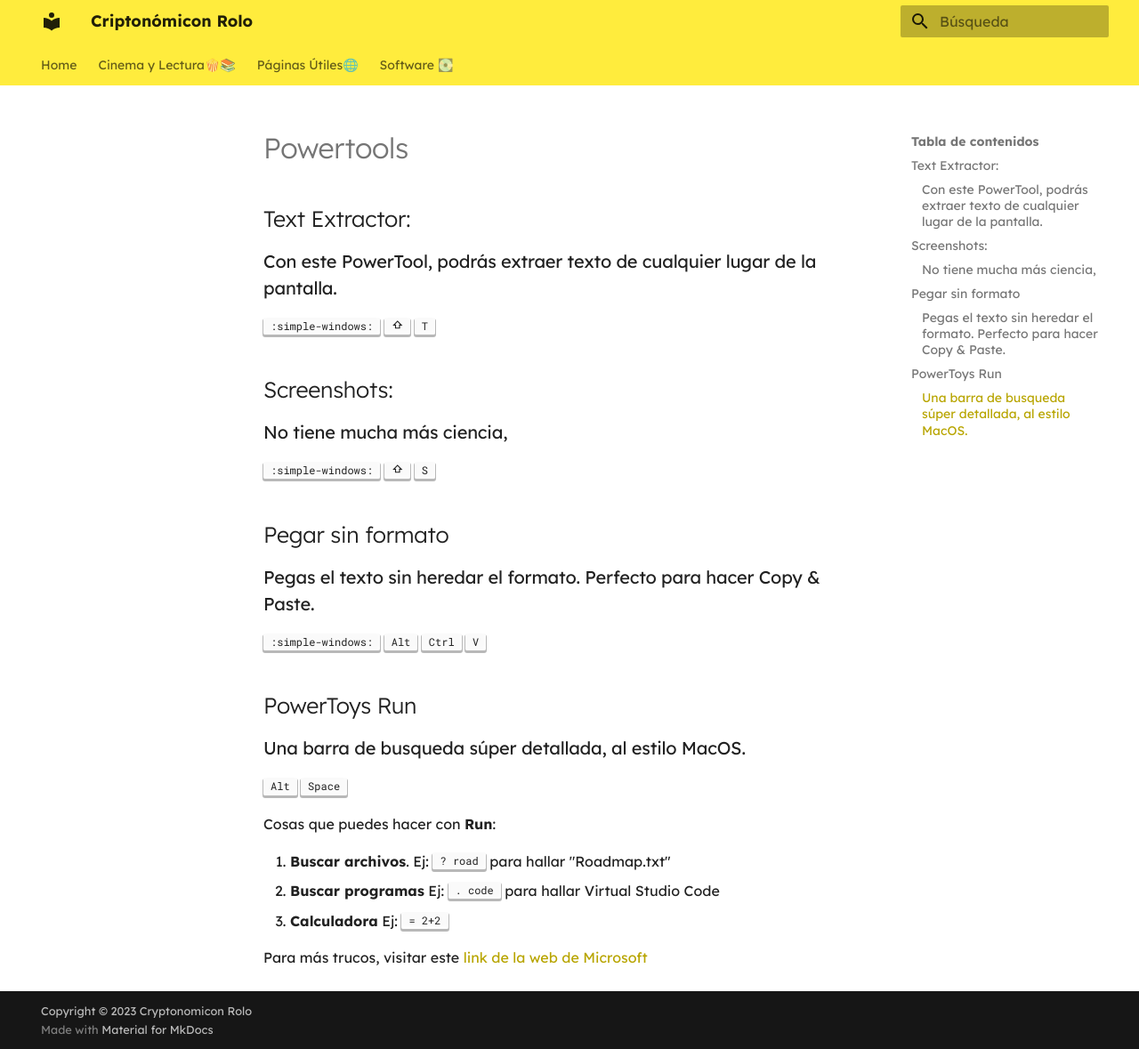
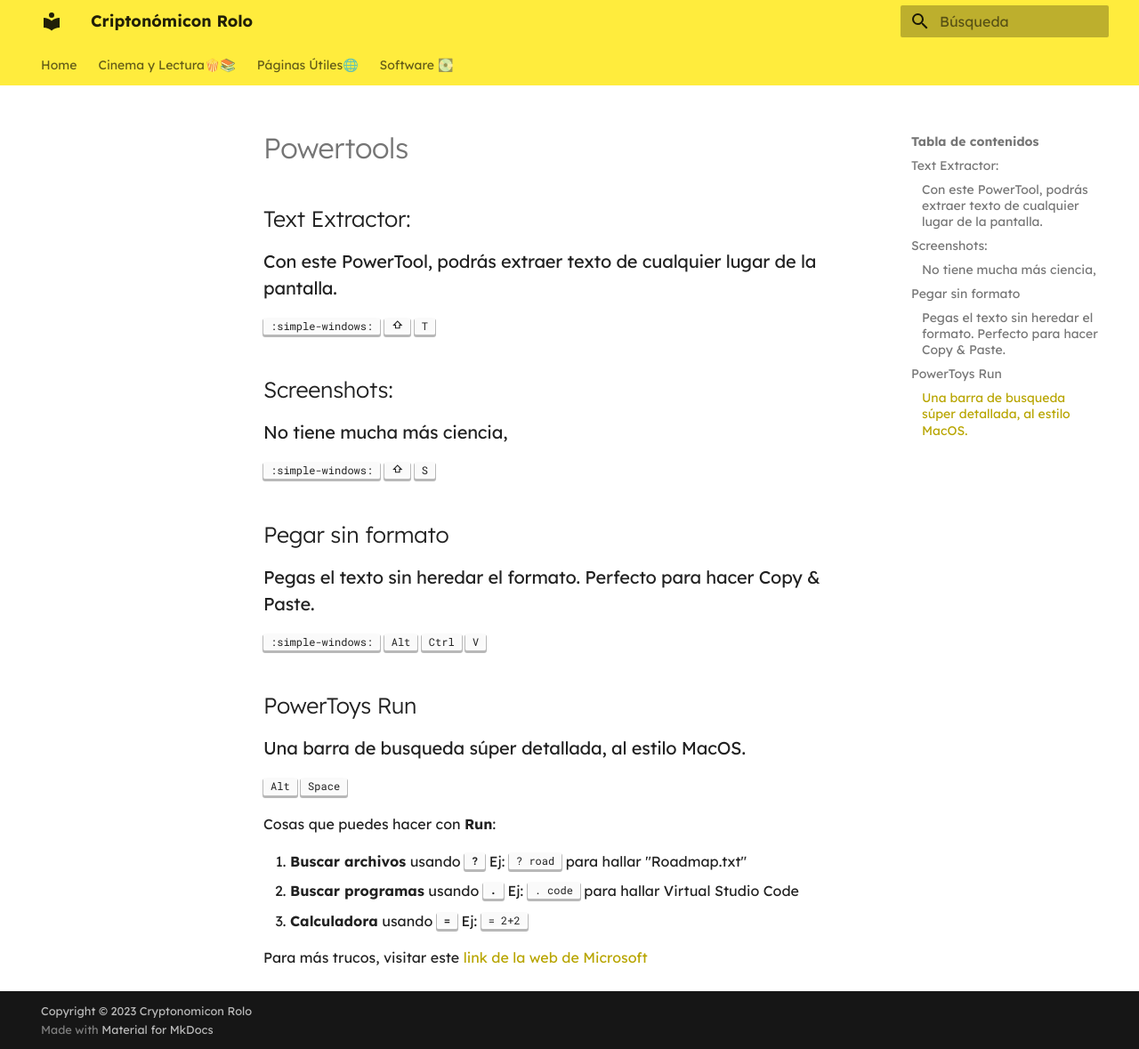
Before and after one commit to CannolideCorozo/Proyecto-Cryptonomicon, an MkDocs documentation site: the page built from docs/PowerTools.md, in a window 1280 px wide and 1179 px high. Shown: the whole window at 89% size. Built offline with MkDocs 1.6.1 and Material for MkDocs 9.7.7, drawn with Linux system fonts in a browser that asks for light colours.

Commit message:
Pequeña corrección de PoweTools

```diff
--- a/docs/PowerTools.md
+++ b/docs/PowerTools.md
@@ -20,8 +20,8 @@
 
 Cosas que puedes hacer con **Run**:
 
-1. **Buscar archivos**. Ej: <kbd>? road</kbd> para hallar "Roadmap.txt"
-2. **Buscar programas** Ej: <kbd>. code</kbd> para hallar Virtual Studio Code
-3. **Calculadora** Ej: <kbd>= 2+2</kbd>
+1. **Buscar archivos** usando <kbd>**?**</kbd> Ej: <kbd>? road</kbd> para hallar "Roadmap.txt"
+2. **Buscar programas** usando <kbd>**.** </kbd> Ej: <kbd>. code</kbd> para hallar Virtual Studio Code
+3. **Calculadora** usando <kbd>**=**</kbd> Ej: <kbd>= 2+2</kbd>
 
 Para más trucos, visitar este [link de la web de Microsoft](https://learn.microsoft.com/en-us/windows/powertoys/run)
```
